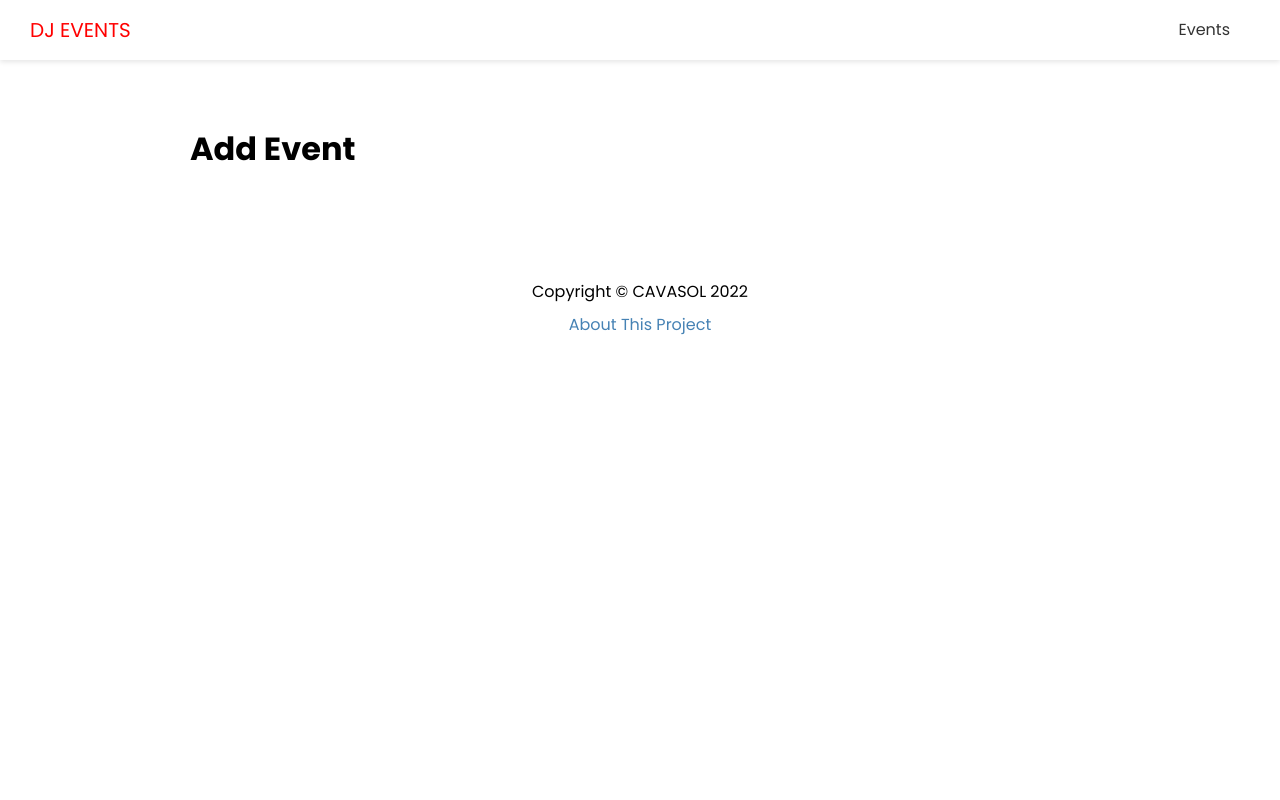
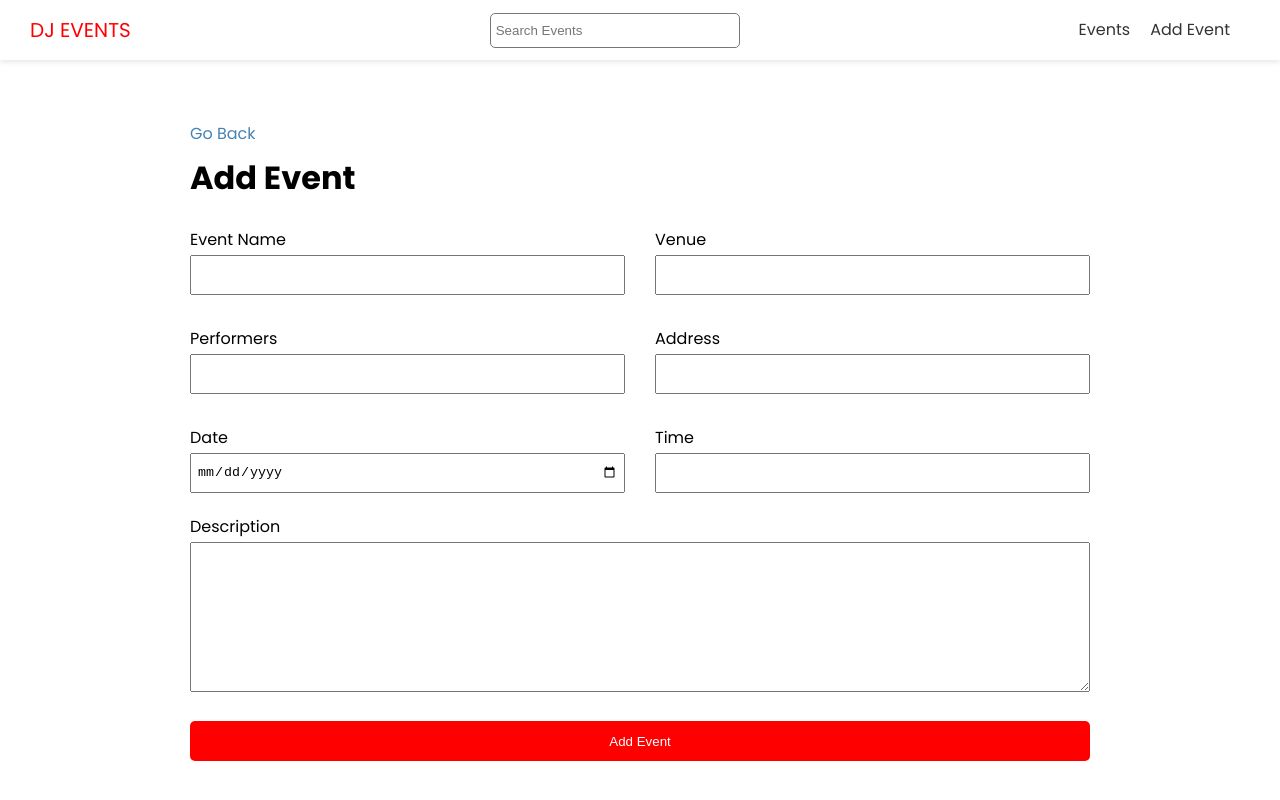
Before and after one commit to CAVASOL/dj-events-frontend, a Next.js app: page /events/add in a window 1280 px wide. Shown: the top 800 px of the page. Built offline with nearby package versions, Linux system fonts and the light colour scheme; no server answers.

Commit message:
Search component

```diff
--- a/components/Header.js
+++ b/components/Header.js
@@ -1,5 +1,6 @@
 import React from 'react';
 import Link from 'next/link';
+import Search from './Search';
 import styles from '@/styles/Header.module.css';
 
 export default function Header() {
@@ -11,6 +12,8 @@
         </Link>
       </div>
 
+      <Search />
+
       <nav>
         <ul>
           <li>
@@ -18,6 +21,11 @@
               <a>Events</a>
             </Link>
           </li>
+          <li>
+            <Link href="/events/add">
+              <a>Add Event</a>
+            </Link>
+          </li>
         </ul>
       </nav>
     </header>
--- /dev/null
+++ b/components/Search.js
@@ -0,0 +1,28 @@
+import React from 'react';
+import { useState } from 'react';
+import { useRouter } from 'next/router';
+import styles from '@/styles/Search.module.css';
+
+export default function Search() {
+  const [term, setTerm] = useState('');
+  const router = useRouter();
+
+  const handleSubmit = (e) => {
+    e.preventDefault();
+    router.push(`/events/search?term=${term}`);
+    setTerm('');
+  };
+
+  return (
+    <div className={styles.search}>
+      <form onSubmit={handleSubmit}>
+        <input
+          type="text"
+          value={term}
+          onChange={(e) => setTerm(e.target.value)}
+          placeholder="Search Events"
+        />
+      </form>
+    </div>
+  );
+}
--- a/package.json
+++ b/package.json
@@ -10,9 +10,11 @@
   },
   "dependencies": {
     "next": "12.2.5",
+    "qs": "^6.11.0",
     "react": "18.2.0",
     "react-dom": "18.2.0",
-    "react-icons": "^4.4.0"
+    "react-icons": "^4.4.0",
+    "react-toastify": "^9.0.8"
   },
   "devDependencies": {
     "eslint": "^8.22.0",
--- a/pages/events/add.js
+++ b/pages/events/add.js
@@ -1,10 +1,125 @@
 import React from 'react';
+import { ToastContainer, toast } from 'react-toastify';
+import 'react-toastify/dist/ReactToastify.css';
+import { useState } from 'react';
+import { useRouter } from 'next/router';
+import Link from 'next/link';
 import Layout from '@/components/Layout';
+import { API_URL } from '@/config/index';
+import styles from '@/styles/Form.module.css';
 
 export default function AddEventPage() {
+  const [values, setValues] = useState({
+    name: '',
+    venue: '',
+    address: '',
+    date: '',
+    time: '',
+    performers: '',
+    description: '',
+  });
+
+  const router = useRouter();
+
+  const handleSubmit = (e) => {
+    e.preventDefault();
+
+    const hasEmptyFields = Object.values(values).some(
+      (element) => element === ''
+    );
+
+    if (hasEmptyFields) {
+      toast.error('Please fill in all fields');
+    }
+  };
+
+  const handleInputChange = (e) => {
+    const { name, value } = e.target;
+    setValues({ ...values, [name]: value });
+  };
+
   return (
     <Layout title="Add New Event">
+      <Link href="/events">Go Back</Link>
       <h1>Add Event</h1>
+
+      <form onSubmit={handleSubmit} className={styles.form}>
+        <div className={styles.grid}>
+          <div>
+            <label htmlFor="name">Event Name</label>
+            <input
+              type="text"
+              id="name"
+              name="name"
+              value={values.name}
+              onChange={handleInputChange}
+            />
+          </div>
+          <div>
+            <label htmlFor="venue">Venue</label>
+            <input
+              type="text"
+              id="venue"
+              name="venue"
+              value={values.venue}
+              onChange={handleInputChange}
+            />
+          </div>
+          <div>
+            <label htmlFor="performers">Performers</label>
+            <input
+              type="text"
+              id="performers"
+              name="performers"
+              value={values.performers}
+              onChange={handleInputChange}
+            />
+          </div>
+          <div>
+            <label htmlFor="address">Address</label>
+            <input
+              type="text"
+              id="address"
+              name="address"
+              value={values.address}
+              onChange={handleInputChange}
+            />
+          </div>
+          <div>
+            <label htmlFor="date">Date</label>
+            <input
+              type="date"
+              id="date"
+              name="date"
+              value={values.date}
+              onChange={handleInputChange}
+            />
+          </div>
+          <div>
+            <label htmlFor="time">Time</label>
+            <input
+              type="text"
+              id="time"
+              name="time"
+              value={values.time}
+              onChange={handleInputChange}
+            />
+          </div>
+        </div>
+
+        <div>
+          <label htmlFor="description">Description</label>
+          <textarea
+            type="text"
+            id="description"
+            name="description"
+            value={values.description}
+            onChange={handleInputChange}
+          />
+        </div>
+
+        <input type="submit" value="Add Event" className="btn" />
+      </form>
     </Layout>
   );
 }
--- /dev/null
+++ b/styles/Form.module.css
@@ -0,0 +1,39 @@
+.form label {
+  display: block;
+}
+
+.form input {
+  width: 100%;
+  height: 40px;
+  padding: 5px;
+}
+
+.form textarea {
+  width: 100%;
+  height: 150px;
+}
+
+.form input[type='submit'] {
+  display: block;
+  width: 100%;
+  margin: 20px 0 30px;
+}
+
+.form .file {
+  border: 1px #ccc solid;
+  background-color: #f4f4f4;
+  padding: 10px;
+}
+
+.grid {
+  display: grid;
+  grid-template-columns: 1fr 1fr;
+  gap: 30px;
+  margin-bottom: 20px;
+}
+
+@media (max-width: 600px) {
+  .grid {
+    grid-template-columns: 1fr;
+  }
+}
--- /dev/null
+++ b/styles/Search.module.css
@@ -0,0 +1,7 @@
+.search input {
+  width: 250px;
+  height: 35px;
+  padding: 5px;
+  border: 1px #777 solid;
+  border-radius: 5px;
+}
```
Also changed, not shown: pages/events/search.js (added, +43 -0 lines), 2 other files (tests, documents, lock files or other folders).
